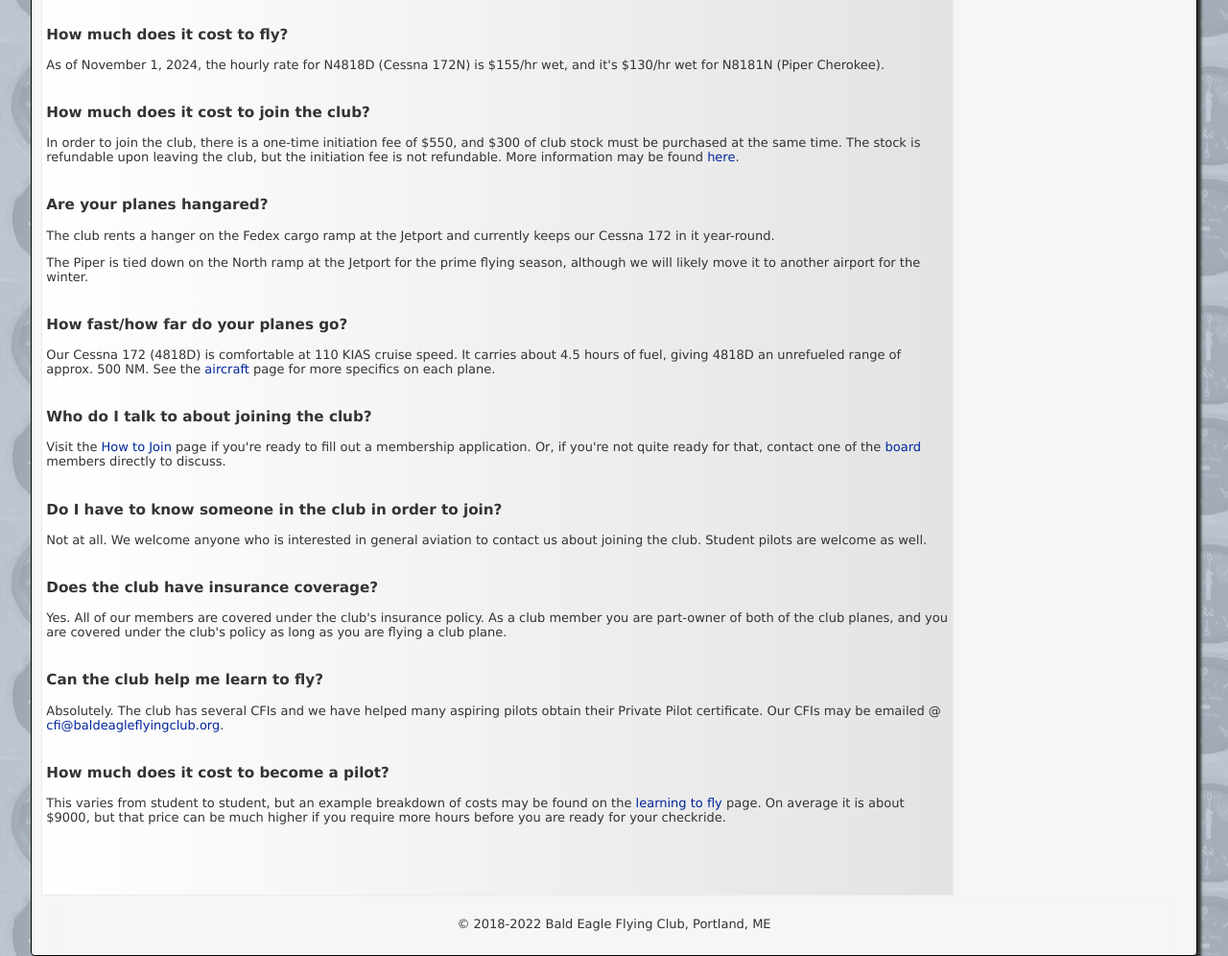
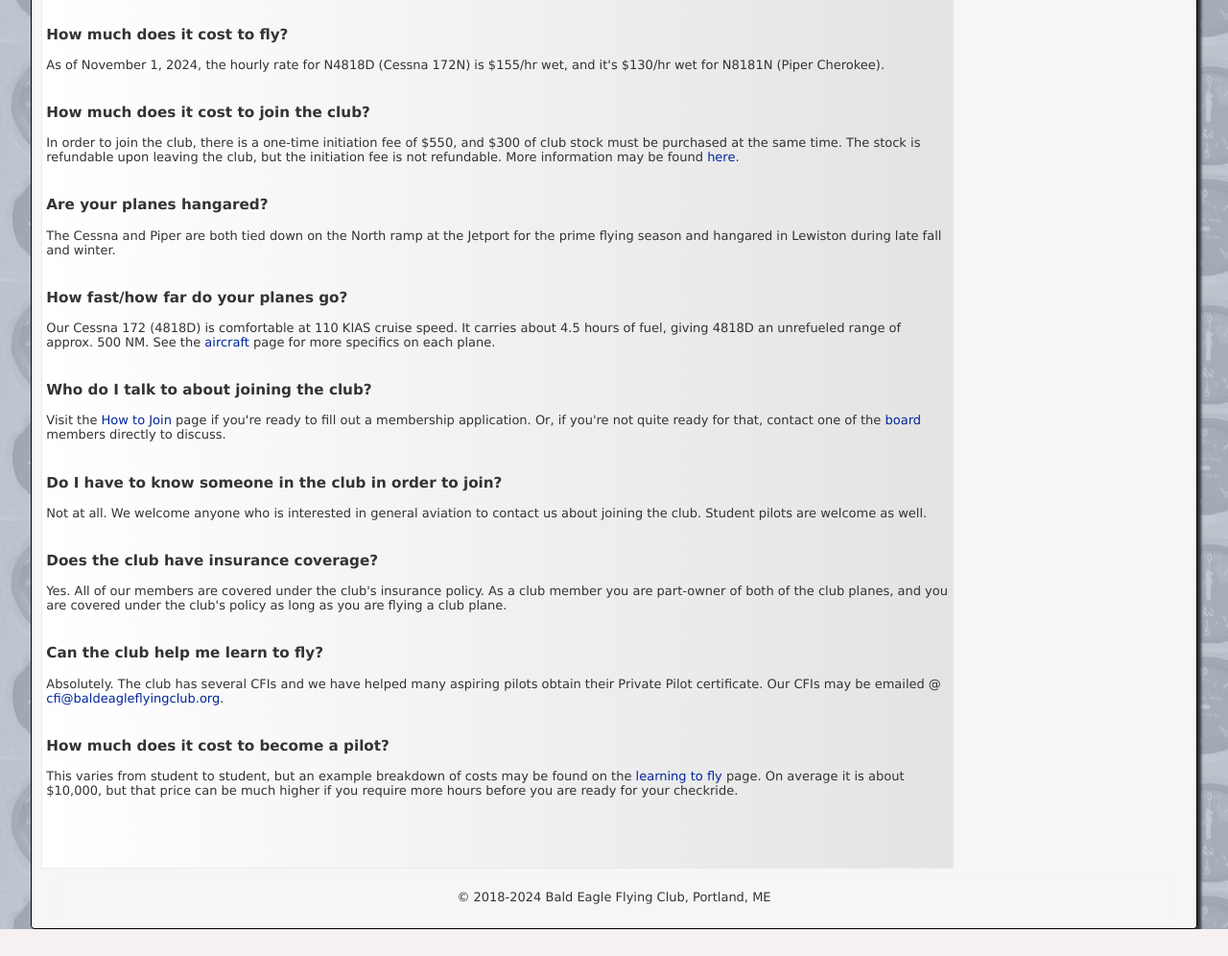
Before and after one commit to gatheall/BEFC, a PHP site: page /faqs.php in a window 1280 px wide. Shown: the part 948-1944 px from the top of the page at 96% size. After the commit the page ends 1916 px from the top, so only its background shows below. Run offline with PHP 8.4, Linux system fonts and the light colour scheme; some libraries are stand-ins or nearby versions.

Commit message:
- Updated information about plane storage. - Updated total cost of learning to fly based on new hourly rate.

```diff
--- a/website/faqs.php
+++ b/website/faqs.php
@@ -71,9 +71,7 @@ How much does it cost to join the club?</h3>
 <h3><br />
 Are your planes hangared? </h3>
 
-<p>The club rents a hanger on the Fedex cargo ramp at the Jetport and currently keeps our Cessna 172 in it year-round.</p>
-
-<p>The Piper is tied down on the North ramp at the Jetport for the prime flying season, although we will likely move it to another airport for the winter.</p>
+<p>The Cessna and Piper are both tied down on the North ramp at the Jetport for the prime flying season and hangared in Lewiston during late fall and winter.</p>
 
 <h3><br />
 How fast/how far do your planes go? </h3>
@@ -103,7 +101,7 @@ Can the club help me learn to fly?</h3>
 <h3><br />
 How much does it cost to become a pilot?</h3>
 
-<p>This varies from student to student, but an example breakdown of costs may be found on the <a href="/learn2fly.php" target="_self">learning to fly</a> page. On average it is about $9000, but that price can be much higher if you require more hours before you are ready for your checkride. </p>
+<p>This varies from student to student, but an example breakdown of costs may be found on the <a href="/learn2fly.php" target="_self">learning to fly</a> page. On average it is about $10,000, but that price can be much higher if you require more hours before you are ready for your checkride. </p>
 
 <p>&nbsp;</p>
 
@@ -117,7 +115,7 @@ How much does it cost to become a pilot?</h3>
         </div>
 		<div id="footerwrap">
         <div id="footer">
-            <p>&copy; 2018-2022 Bald Eagle Flying Club, Portland, ME</p>
+            <p>&copy; 2018-2024 Bald Eagle Flying Club, Portland, ME</p>
         </div>
     </div>
     </div>
```
